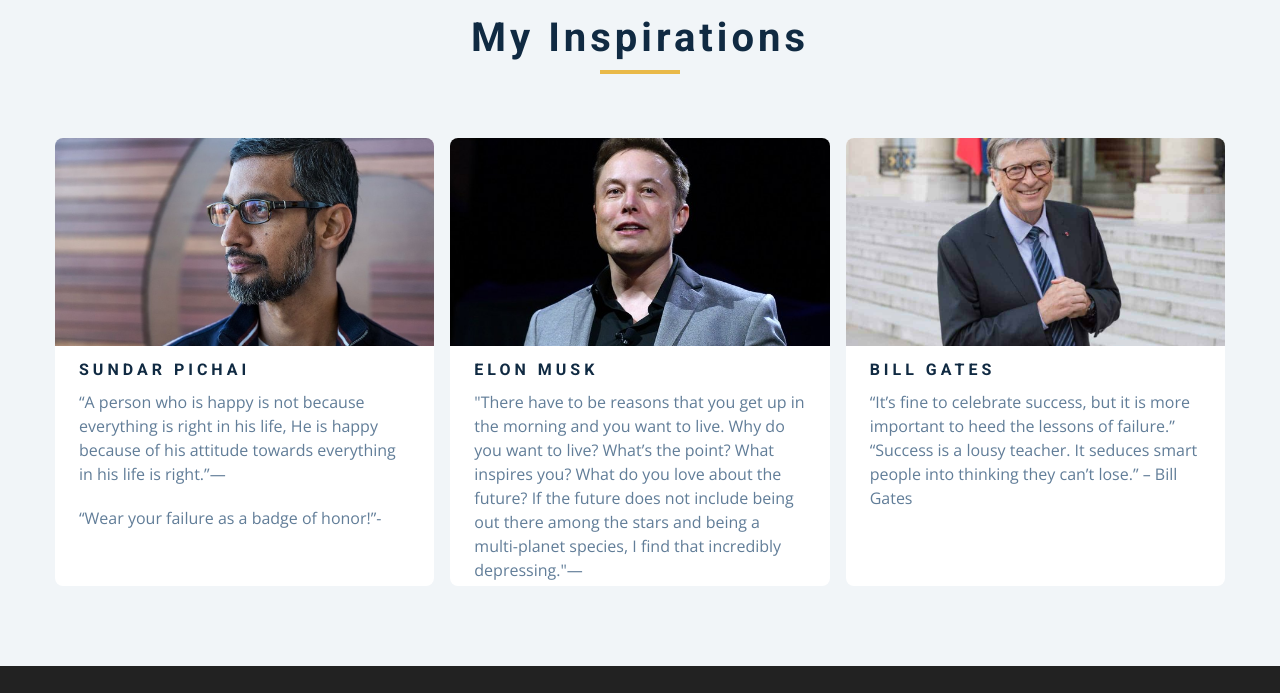
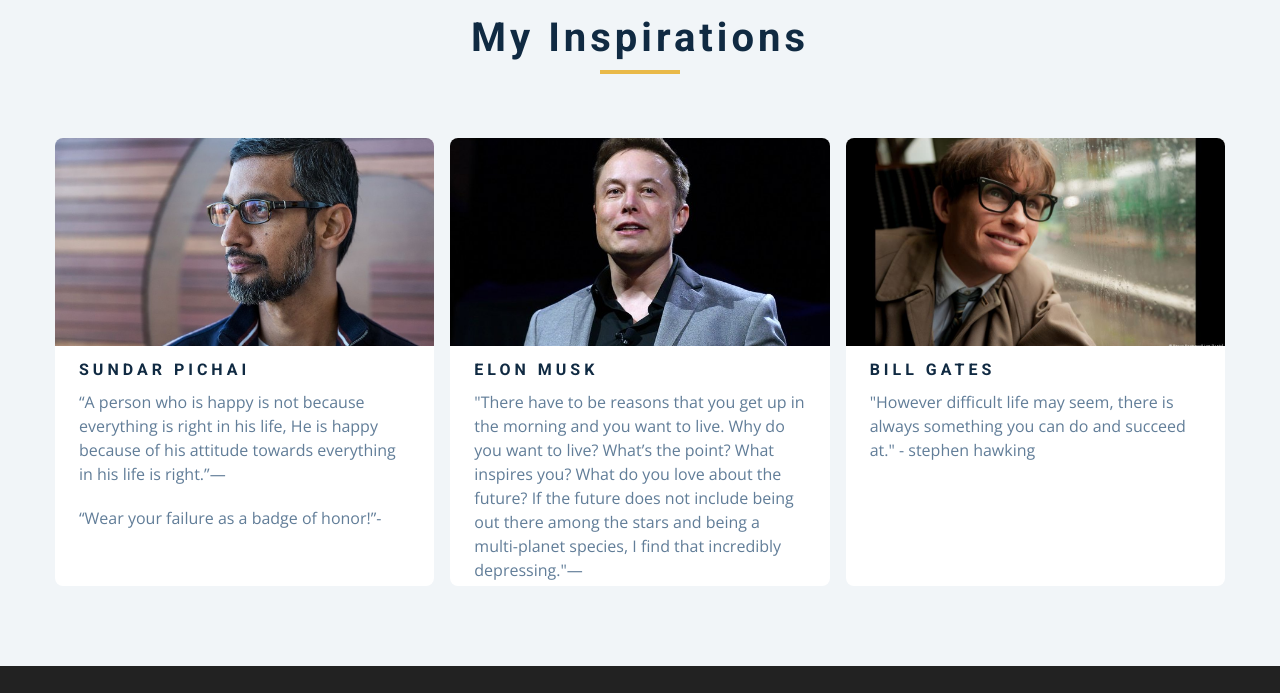
Before and after one commit to AjayPargaonkar/myportfolio.github.io, a plain HTML site: page index.html in a window 1280 px wide. Shown: the part 5120-5813 px from the top of the page. Drawn offline with nearby package versions, Linux system fonts and the light colour scheme.

Commit message:
my portfolio

```diff
--- a/index.html
+++ b/index.html
@@ -455,12 +455,11 @@
         <div class="card">
           <!-- front of the card -->
           <div class="card-side card-front">
-            <img src="./images/bill gates 1.jpg" alt="" />
+            <img src="Stephan.jpg" alt="what happen" />
             <div class="card-info">
               <h4>BILL GATES</h4>
               <p>
-                “It’s fine to celebrate success, but it is more important to heed the lessons of failure.”
-                <br> “Success is a lousy teacher. It seduces smart people into thinking they can’t lose.” – Bill Gates
+                "However difficult life may seem, there is always something you can do and succeed at." - stephen hawking
               </p>
             </div>
           </div>
```
Also changed, not shown: Stephan.jpg (added).
